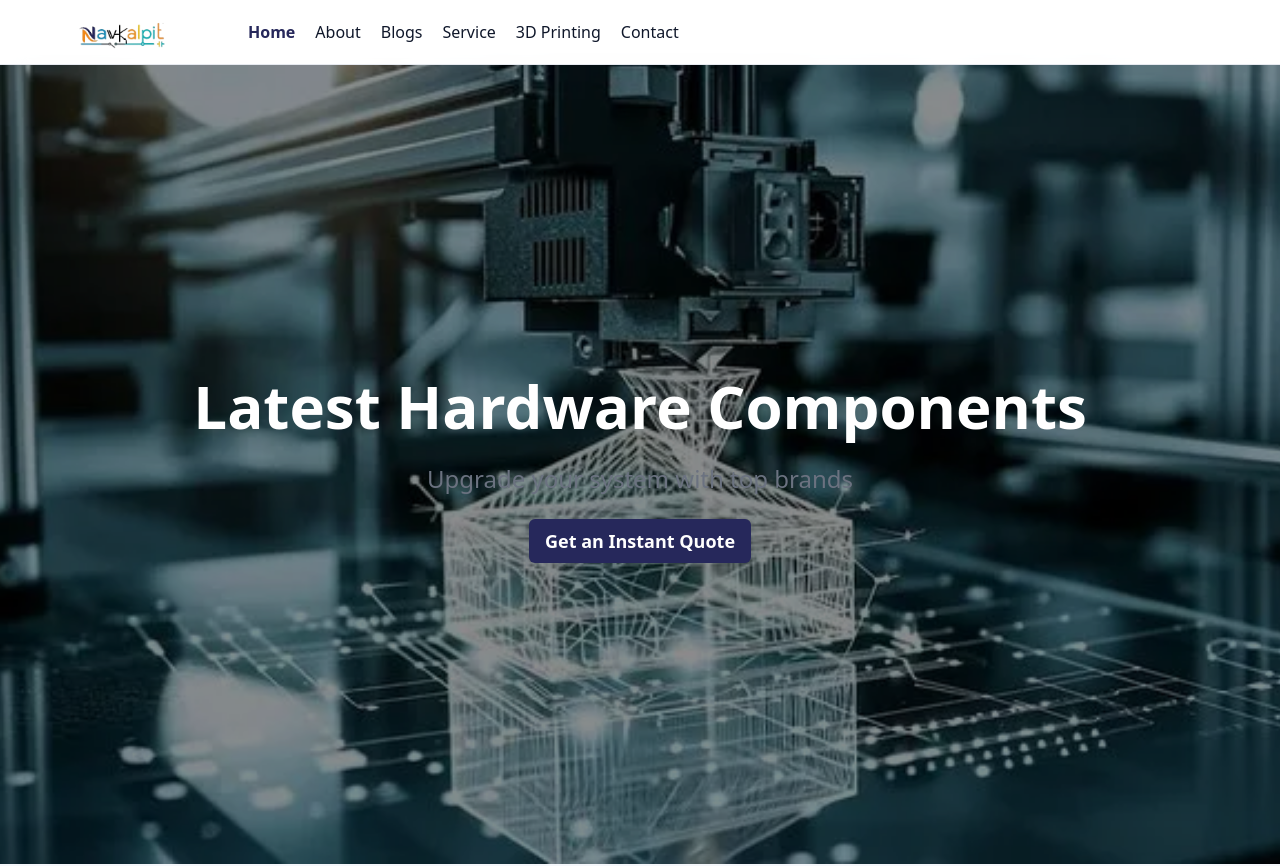
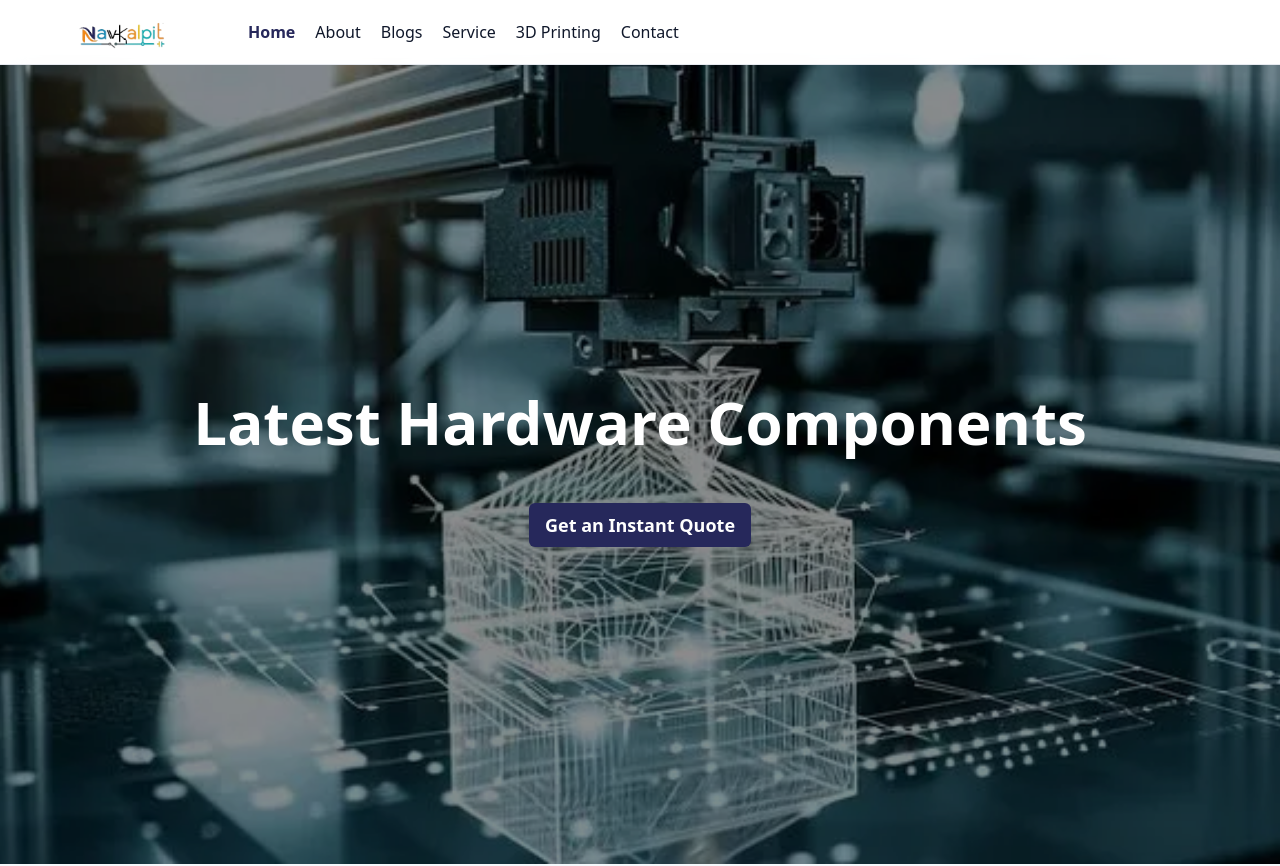
Before and after one commit to Mihirjadav/Navkalpit, a React app: page / in a window 1280 px wide. Shown: the top 866 px of the page. Built offline with nearby package versions, Linux system fonts and the light colour scheme; some icons are missing; the HTML template or start-up script is replaced by a standard one.

Commit message:
Redesign some component

```diff
--- a/src/components/HeroCarousel.jsx
+++ b/src/components/HeroCarousel.jsx
@@ -10,19 +10,19 @@ const slides = [
     id: 1,
     img: Design1,
     title: `High-Quality 3D Printing, Delivered Fast.`,
-    subtitle: `Your trusted partner for reliable and affordable PCB prototyping and manufacturing services.`,
+    // subtitle: `Your trusted partner for reliable and affordable PCB prototyping and manufacturing services.`,
   },
   {
     id: 2,
     img: Design4,
     title: "Latest Hardware Components",
-    subtitle: "Upgrade your system with top brands",
+    // subtitle: "Upgrade your system with top brands",
   },
   {
     id: 3,
     img: Design3,
     title: "Custom PC Builds",
-    subtitle: "Tailored solutions for gamers & creators",
+    // subtitle: "Tailored solutions for gamers & creators",
   },
 ];
 
```
